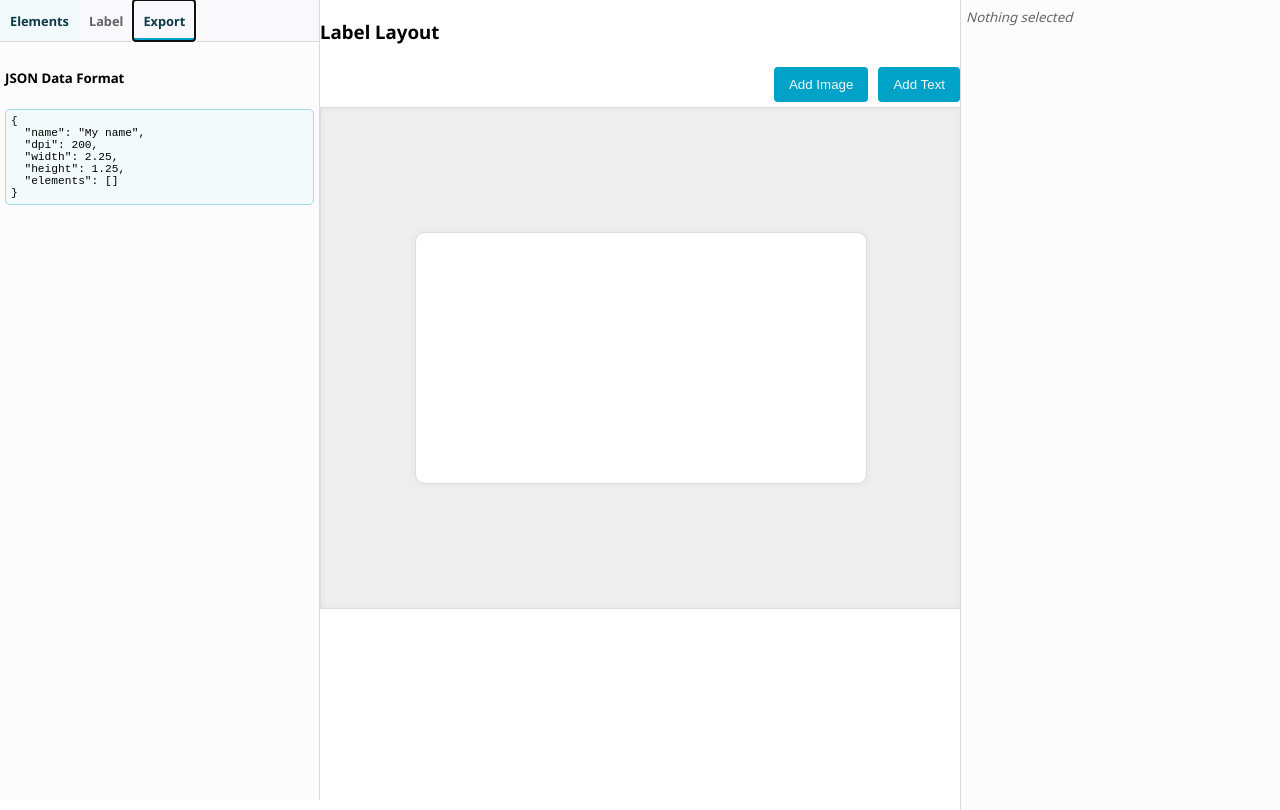
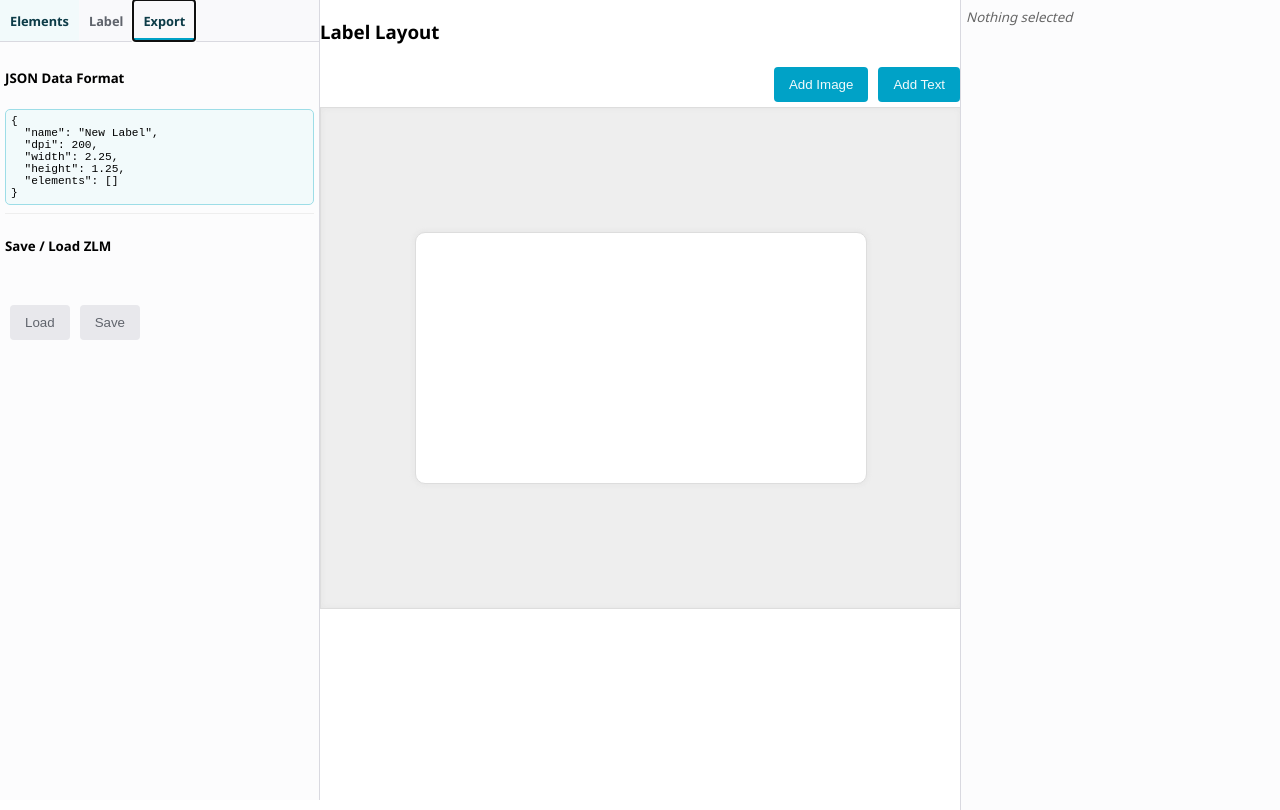
Before and after one commit to theAndrewASung/zebra.label-maker, a React (Create React App) app: page / in a window 1280 px wide. Both pictures are taken after a click on the tab "Export". Built offline with nearby package versions, Linux system fonts and the light colour scheme.

Commit message:
Primitive save-load feature

```diff
--- a/src/components/LeftPane/index.tsx
+++ b/src/components/LeftPane/index.tsx
@@ -6,6 +6,9 @@ import { TextElementPayload } from '../../types';
 import { FontAwesomeIcon } from '@fortawesome/react-fontawesome'
 import { faFont, faImage } from '@fortawesome/free-solid-svg-icons'
 import { useUserContext } from '../../context/UserContext';
+import { Button } from '../lib/Button';
+import { useRef } from 'react';
+import { jsonToDataFormat } from '../../utils/dataStorage';
 
 const Container = styled(Tabs.Root, {
   backgroundColor:'$slate1',
@@ -86,6 +89,8 @@ const JSONPreview = styled('div', {
 export const LeftPane = () => {
   const [ state, dispatch ] = useLabelTemplateContext();
   const [ userContext, dispatchUserContext ] = useUserContext();
+
+  const inputElementRef = useRef<HTMLInputElement>(null);
   return (
     <Container defaultValue="elements">
       <TabBar>
@@ -124,6 +129,41 @@ export const LeftPane = () => {
       <TabContent value="export">
         <h5> JSON Data Format </h5>
         <JSONPreview>{JSON.stringify(state, null, 2)}</JSONPreview>
+        <Divider />
+        <h5> Save / Load ZLM </h5>
+        <input
+          ref={inputElementRef}
+          type="file"
+          style={{ visibility : 'hidden' }}
+          accept=".zlm"
+          onChange={e => {
+            const file = e.target.files?.[0];
+            if (file) {
+              const reader = new FileReader();
+              reader.addEventListener('load', () => {
+                const str = reader.result?.toString();
+                if (str) {
+                  dispatch({ action : 'load', str });
+                }
+              }, false);
+              reader.readAsText(file);
+            }
+
+            e.target.files = null
+          }}
+        />
+        <Button onClick={() => inputElementRef.current?.click()}>
+          Load
+        </Button>
+        <Button onClick={() => {
+          const blob = new Blob([jsonToDataFormat(state)]);
+          const a = document.createElement('a');
+          a.href = URL.createObjectURL(blob);
+          a.setAttribute('download', `${(state.name ?? 'label').replace(/\s+/g, '_').toLowerCase()}.zlm`);
+          a.click();
+        }}>
+          Save
+        </Button>
       </TabContent>
     </Container>
   );
--- a/src/context/LabelTemplateContext.tsx
+++ b/src/context/LabelTemplateContext.tsx
@@ -1,7 +1,8 @@
 import React, { createContext, ReactNode, useContext, useReducer } from "react";
 import type { ElementPayload, ImageElementPayload, TextElementPayload } from "../types";
+import { dataFormatToJson } from "../utils/dataStorage";
 
-type LabelTemplate = {
+export type LabelTemplate = {
   name?: string;
   dpi?: number;
   width?: number;
@@ -10,6 +11,7 @@ type LabelTemplate = {
 }
 
 type LabelTemplateDispatchAction =
+| ({ action : 'load', str: string })
 | ({ action : 'update' } & Partial<LabelTemplate>)
 | ({ action : 'new-text-element' } & Partial<TextElementPayload>)
 | ({ action : 'new-image-element', url: string } & Partial<ImageElementPayload>)
@@ -18,7 +20,7 @@ type LabelTemplateDispatchAction =
 | ({ action : 'update-element', index: number, type : 'text'  } & Partial<TextElementPayload>)
 
 const initial: LabelTemplate = {
-  name: 'My name',
+  name: 'New Label',
   dpi: 200,
   width: 2.25,
   height: 1.25,
@@ -28,6 +30,9 @@ const initial: LabelTemplate = {
 const reducer = (state: LabelTemplate, action: LabelTemplateDispatchAction): LabelTemplate => {
   const updated = {...state};
   switch (action.action) {
+    case "load":
+      return dataFormatToJson(action.str);
+
     case "update":
       if (action.hasOwnProperty('name')) updated.name = action.name;
       if (action.hasOwnProperty('dpi')) updated.dpi = action.dpi;
@@ -83,7 +88,6 @@ const reducer = (state: LabelTemplate, action: LabelTemplateDispatchAction): Lab
 
       return updated;
 
-
     default:
       return state
   }
--- /dev/null
+++ b/src/utils/dataStorage.ts
@@ -0,0 +1,81 @@
+import { LabelTemplate } from "../context/LabelTemplateContext";
+import { ElementPayload, ImageElementPayload, TextElementPayload } from "../types";
+
+// This file covers the conversion to the custom ZLM file format.
+// This format is specified by this
+
+type ZLMVersion = '1';
+const CURRENT_VERSION : ZLMVersion = '1';
+
+const ELEMENT_TYPES : ElementPayload['type'][] = [ 'text', 'image' ];
+const ELEMENT_TYPE_MAP : Map<ElementPayload['type'], number> = new Map(ELEMENT_TYPES.map((v, i) => [v, i]))
+
+export const jsonToDataFormat = (payload: LabelTemplate) => {
+  const data = [];
+
+  // THIS ORDER IS CRITICAL
+  data.push(`ZLM.${CURRENT_VERSION}`)
+  data.push(payload.name ?? '')
+  data.push(payload.dpi ?? '')
+  data.push(payload.width ?? '')
+  data.push(payload.height ?? '')
+
+  for (const e of payload.elements) {
+    const elData = [];
+    elData.push(ELEMENT_TYPE_MAP.get(e.type))
+    elData.push(e.x)
+    elData.push(e.y)
+    if (e.type === 'text') {
+      const ep = e as TextElementPayload
+      elData.push(ep.text)
+    }
+    else if (e.type === 'image') {
+      const ep = e as ImageElementPayload
+      elData.push(ep.width)
+      elData.push(ep.height)
+      elData.push(ep.url)
+    }
+
+    data.push(elData.join('@'));
+  }
+  return data.join('|');
+}
+
+export const dataFormatToJson = (str: string): LabelTemplate => {
+  const data = str.split('|');
+  if (!/^ZLM\./.test(data[0])) throw new Error('Invalid format');
+  const labelTemplate : LabelTemplate = {
+    name: data[1] ?? '',
+    dpi: parseFloat(data[2]) ?? null,
+    width: parseFloat(data[3]) ?? null,
+    height: parseFloat(data[4]) ?? null,
+    elements: data.splice(5).map(el => {
+      const elData = el.split('@');
+      const type = ELEMENT_TYPES[parseFloat(elData[0])];
+      if (type === 'text') {
+        const textElementPayload : TextElementPayload = {
+          type : 'text',
+          x : parseFloat(elData[1]),
+          y : parseFloat(elData[2]),
+          text : elData[3],
+        }
+        return textElementPayload;
+      }
+      else if (type === 'image') {
+        const imageElementPayload : ImageElementPayload = {
+          type : 'image',
+          x : parseFloat(elData[1]),
+          y : parseFloat(elData[2]),
+          width : parseFloat(elData[3]),
+          height : parseFloat(elData[4]),
+          url : elData[5],
+        }
+        return imageElementPayload;
+      }
+
+      throw new Error('Unable to parse element.');
+    }),
+  }
+
+  return labelTemplate;
+}
```
